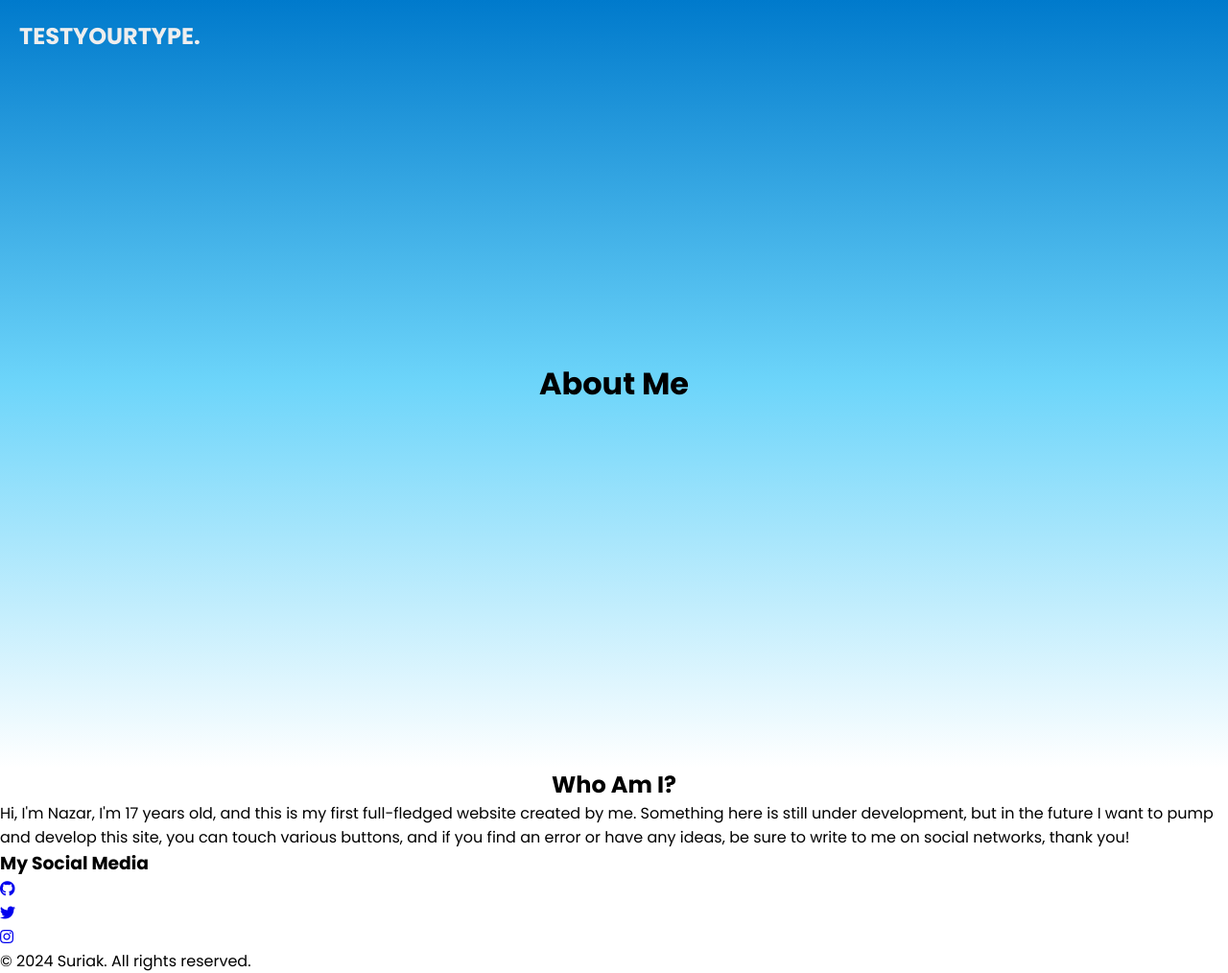
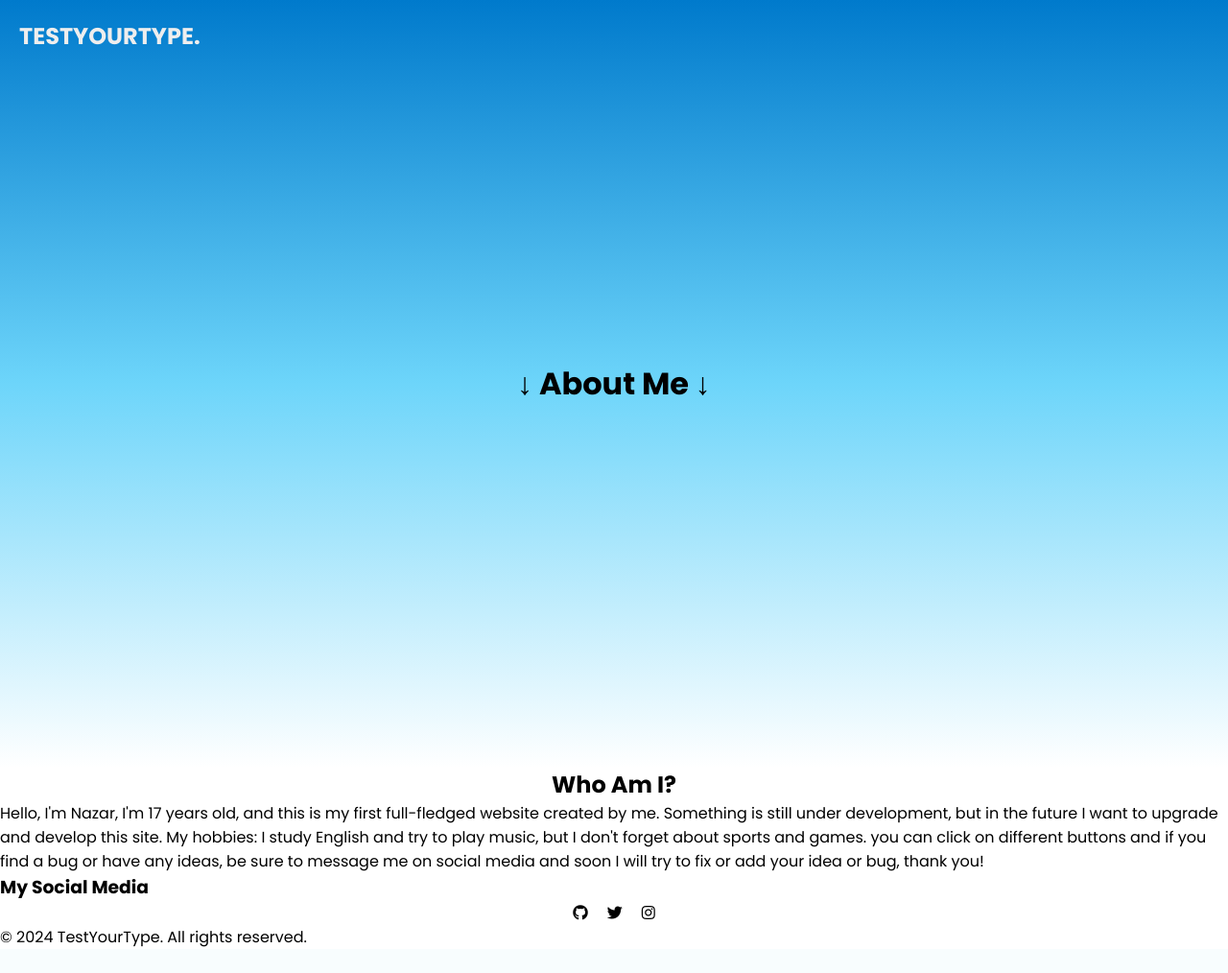
Before and after one commit to SuriaKeys/practise-testyourtype, a PHP site: page /about.html in a window 1280 px wide. Shown: the whole page at 96% size. After the commit the page ends 987 px from the top, so only its background shows below. Run offline with PHP 8.4, Linux system fonts and the light colour scheme.

Commit message:
Add files via upload

```diff
--- a/TestYourType/about.css
+++ b/TestYourType/about.css
@@ -17,6 +17,7 @@
 h2{
     text-align: center;
 
+
 }
 .logo {
     position: fixed;
@@ -27,3 +28,23 @@ h2{
     color: rgb(238, 238, 238);
     text-transform: uppercase;
 }
+
+.social-icons {
+    display: flex;
+    justify-content: center;
+    list-style-type: none;
+    padding: 0;
+}
+
+.social-icons li {
+    margin: 0 10px; /* Відступ між іконками */
+}
+
+.social-icons a {
+    color: inherit;
+    text-decoration: none;
+}
+
+.social-icons a:hover {
+    color: #007acc; /* Колір при наведенні */
+}
--- a/TestYourType/about.html
+++ b/TestYourType/about.html
@@ -12,25 +12,26 @@
 <body>
     <div class="logo">TestYourType.</div>
     <header>
-        <h1>About Me</h1>
+        <h1>↓ About Me ↓</h1>
     </header>
     <main>
         <section>
             <h2>Who Am I?</h2>
-            <p>Hi, I'm Nazar, I'm 17 years old, and this is my first full-fledged website created by me. Something here is still under development, but in the future I want to pump and develop this site, you can touch various buttons, and if you find an error or have any ideas, be sure to write to me on social networks, thank you!
-                </p>
+            <p>Hello, I'm Nazar, I'm 17 years old, and this is my first full-fledged website created by me. Something is still under development, but in the future I want to upgrade and develop this site. My hobbies: I study English and try to play music, but I don't forget about sports and games. you can click on different buttons and if you find a bug or have any ideas, be sure to message me on social media and soon I will try to fix or add your idea or bug, thank you!
+            </p>
         </section>
         <section>
             <h3>My Social Media</h3>
-            <ul>
+            <ul class="social-icons">
                 <li><a href="https://github.com/SuriaKeys?tab=repositories"><i class="fab fa-github"></i> </a></li>
                 <li><a href="https://twitter.com/sladkiy76570526"><i class="fab fa-twitter"></i> </a></li>
                 <li><a href="https://www.instagram.com/nazrsrk/"><i class="fab fa-instagram"></i> </a></li>
             </ul>
         </section>
     </main>
+
     <footer>
-        <p>&copy; 2024 Suriak. All rights reserved.</p>
+        <p>&copy; 2024 TestYourType. All rights reserved.</p>
     </footer>
 </body>
 </html>
--- a/TestYourType/index.html
+++ b/TestYourType/index.html
@@ -10,6 +10,7 @@
     <script src="script.js" defer></script>
 </head>
 <body>
+
 
     <div class="wrapper">
         <div class="menu">
--- a/TestYourType/style.css
+++ b/TestYourType/style.css
@@ -204,7 +204,7 @@ li:not(:first-child) span {
     background-color: #2393dd;
     color: #fff;
     text-decoration: none;
-    border-radius: 15px;
+    border-radius: 30px;
     transition: background-color 0.3s ease;
 }
 
```
Also changed, not shown: TestYourType/script.js (line endings or trailing spaces).
